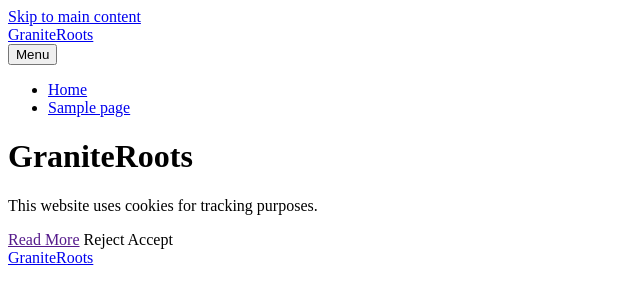
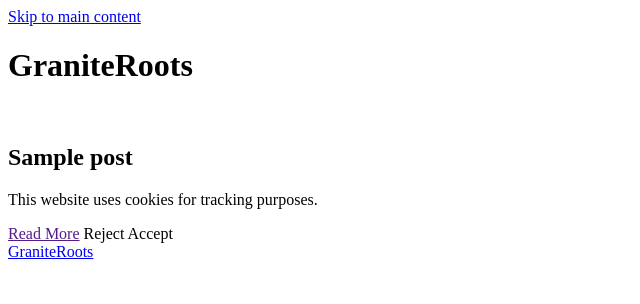
Before and after one commit to jonlemarquand/granite-roots, a WordPress theme: template web/app/themes/paws/front-page.php in a window 1280 px wide. Shown: the top 304 px of the page, without its empty margins (0-640 px from the left). Run offline with PHP 8.4 and a stand-in for WordPress, Linux system fonts and the light colour scheme; the site name, menu and one post (Sample post) are stand-ins, and other content is empty.

Commit message:
Add front page styling

```diff
--- a/web/app/themes/paws/front-page.php
+++ b/web/app/themes/paws/front-page.php
@@ -1,8 +1,46 @@
 <?php
 	$title = get_bloginfo();
 	$subtitle = get_bloginfo('description');
+	$posts = get_posts([
+		'numberposts'      => 4,
+		'orderby'          => 'date',
+		'order'            => 'DESC',
+		'post_type'        => 'post',
+	]);
 ?>
 <?php get_header(); ?>
+<div class="container front-page">
 	<h1>Granite<span>Roots</span></h1>
 	<div class="subtitle"><?php echo $subtitle ?></div>
+	<div class="front-page-main-post">
+		<?php
+			$post_thumbnail = wp_get_attachment_url( get_post_thumbnail_id($posts[0]->ID), 'thumbnail' );
+		?>
+				<img class="front-page-main-post__image" src="<?php echo $post_thumbnail?>" />
+				<h2><?php echo $posts[0]->post_title ?></h2>
+	</div>
+	<div class="post-grid-3">
+	<?php for($i = 1; $i < count($posts); $i++)
+	{
+		$post_thumbnail = wp_get_attachment_url( get_post_thumbnail_id($posts[$i]->ID), 'thumbnail' );
+		$post_date = get_the_date(null, $posts[$i]->ID);
+		$permalink = get_permalink($posts[$i]->ID);
+						?>
+						<a class="frontpage-post" href="<?php echo $permalink ?>">
+						<?php if($post_thumbnail) { ?>
+							<img class="frontpage-post__image" src="<?php echo $post_thumbnail ?>" />
+						<?php } else { ?>
+							<div class="frontpage-post__image--none frontpage-post__image">GR</div>
+						<?php } ?>
+							<div>
+								<p class="subtitle"><?php echo $post_date ?></p>
+								<h3><?php echo $posts[$i]->post_title ?></h3>
+								<p>As I walk around the paths through the healthland I take delight in the colours around me.</p>
+							</div>
+						</a>
+						<?php
+					}
+			?>
+	</div>
+</div>
 <?php get_footer(); ?>
--- a/web/app/themes/paws/header.php
+++ b/web/app/themes/paws/header.php
@@ -20,7 +20,7 @@
 	<a href="#main-content" class="visually-hidden">Skip to main content</a>
 
     <?php wp_body_open(); ?>
-
+		<?php if(!is_front_page()) { ?>
     <header class="header" role="banner">
         <div class="header__inner container">
 					<a href="/" class="logo">Granite<span>Roots</span></a>
@@ -50,5 +50,6 @@
 
         </div>
     </header>
+		<?php } ?>
 
     <div class="site" id="main-content">
```
Also changed, not shown: web/app/themes/paws/single.php (+9 -0 lines), web/app/themes/paws/styles/frontend-only.scss (+59 -1 lines).
